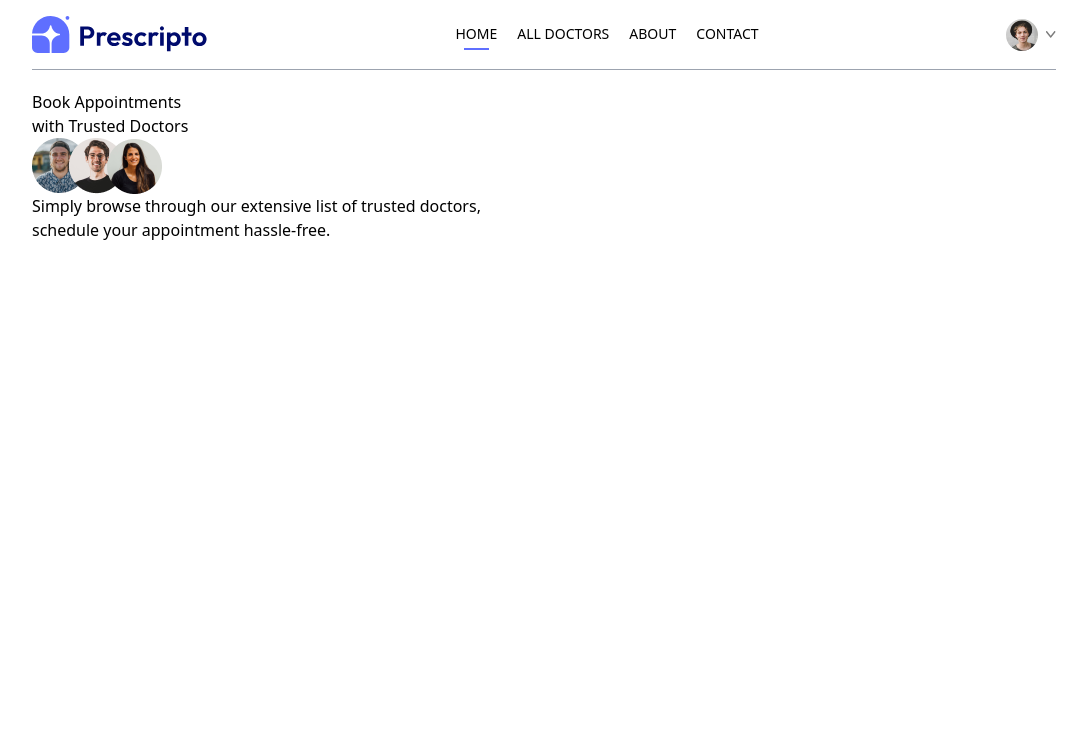
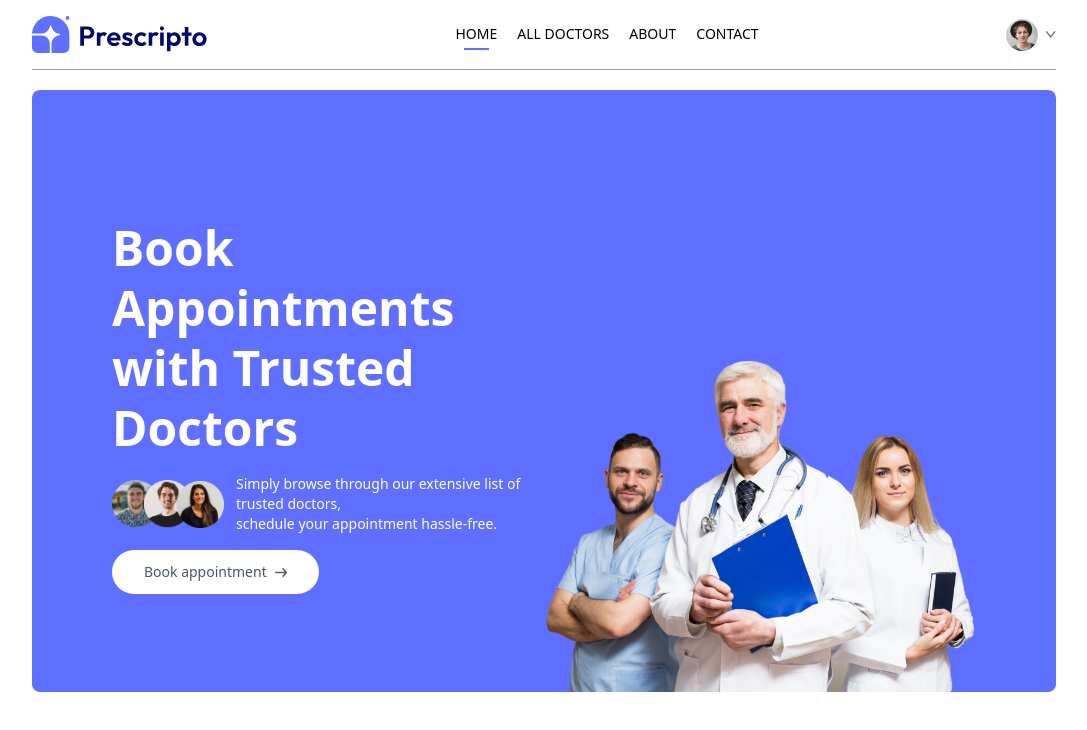
Before and after one commit to Muhammad-Daniyal-Jawad1/doctor-appointment-app, a React app in the folder front-end/: page / in a window 1280 px wide. Shown: the top 730 px of the page, without its empty margins (96-1183 px from the left). Built offline with nearby package versions, Linux system fonts and the light colour scheme; the HTML template or start-up script is replaced by a standard one.

Commit message:
Building Header.

```diff
--- a/front-end/src/components/Header.jsx
+++ b/front-end/src/components/Header.jsx
@@ -3,19 +3,25 @@
 
 const Header = () => {
   return (
-    <div>
+    <div className='flex flex-col md:flex-row flex-wrap bg-primary rounded-lg px-6 md:px-10 lg:px-20'>
         {/* Left Side */}
-        <div>
-            <p>Book Appointments <br /> with Trusted Doctors</p>
-            <div>
-                <img src={assets.group_profiles} alt="" />
-                <p>Simply browse through our extensive list of trusted doctors, <br /> schedule your appointment hassle-free.</p>
+        <div className='md:w-1/2 flex flex-col items-start justify-center gap-4 py-10 m-auto md:py-[10vw] md:mb-[-30px]'>
+            <p className='text-3xl md:text-4xl lg:text-5xl text-white font-semibold leading-tight md:leading-tight lg:leading-tight'>
+                Book Appointments <br /> with Trusted Doctors
+            </p>
+            <div className='flex flex-col md:flex-row items-center gap-3 text-white text-sm font-light'>
+                <img className='w-28' src={assets.group_profiles} alt="" />
+                <p>Simply browse through our extensive list of trusted doctors, <br className='hidden sm:block' /> schedule your appointment hassle-free.</p>
             </div>
+            <a href="#speciality" className='flex items-center gap-2 bg-white px-8 py-3 rounded-full text-gray-600 text-sm m-auto md:m-0 hover:scale-105 transition-all duration-300'>
+            Book appointment <img className='w-3' src={assets.arrow_icon} alt="" />
+            </a>
         </div>
 
+
         {/* Right Side */}
-        <div>
-
+        <div className='md:w-1/2 relative'>
+            <img className='w-full md:absolute bottom-0 h-auto rounded-lg'  src={assets.header_img} alt="" />
         </div>
     </div>
   )
```
